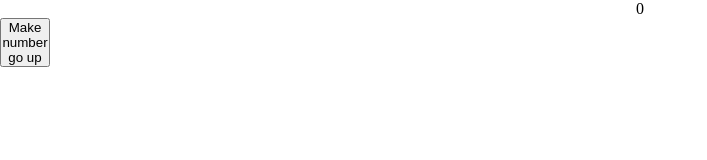
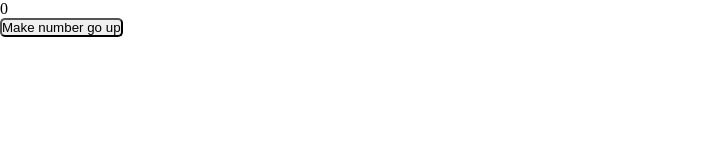
Before and after one commit to Kvelle/Kvelle.github.io, a plain HTML site: page index.html in a window 1280 px wide. Shown: the whole page, without its empty margins (0-707 px from the left). Drawn offline with Linux system fonts and the light colour scheme.

Commit message:
Update style.css

```diff
--- a/style.css
+++ b/style.css
@@ -3,11 +3,11 @@ margin: 0;
 padding: 0;
 }
 
-.currency-container {
+.container {
 display: flex;
 justify-content: center;
 }
 
 .button {
-width: 50px;
+border-radius: 5px;
 }
```
